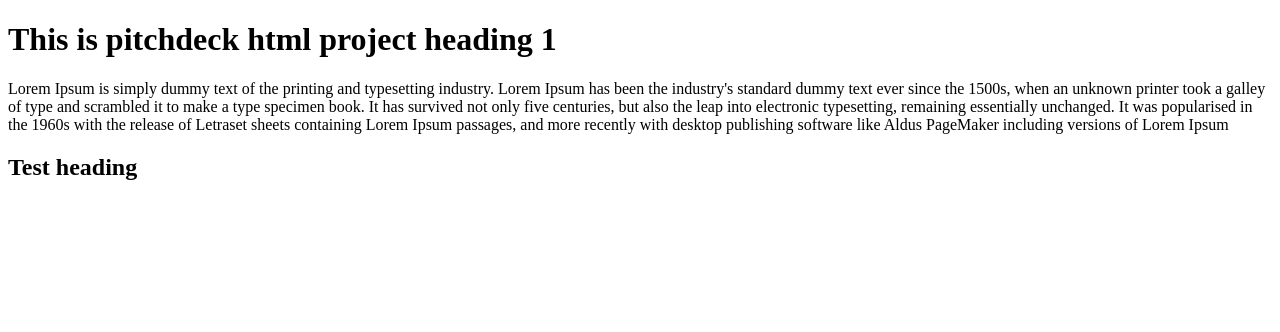
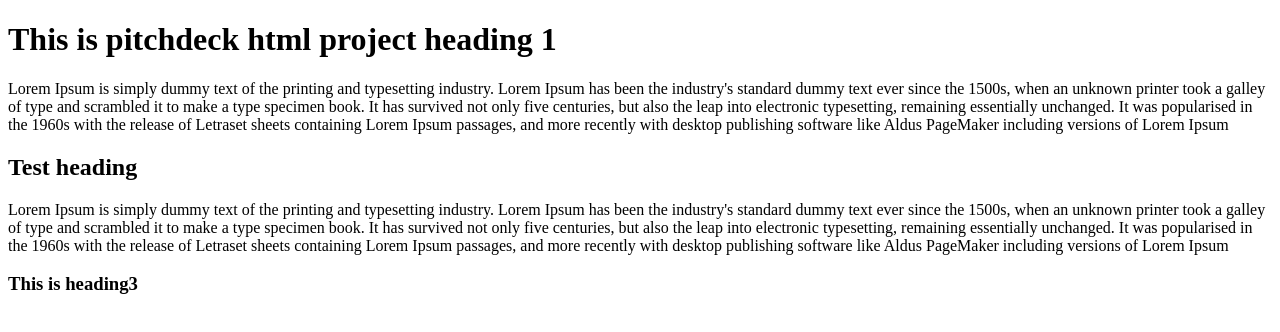
Before and after one commit to MiriyalaMuraliKrishna/pitchdeckBranch, a plain HTML site: page index.html in a window 1280 px wide. Drawn offline with Linux system fonts and the light colour scheme.

Commit message:
updated h3 tag

```diff
--- a/index.html
+++ b/index.html
@@ -6,6 +6,9 @@
 <body>
 	<h1>This is pitchdeck html project heading 1</h1>
 	<p>Lorem Ipsum is simply dummy text of the printing and typesetting industry. Lorem Ipsum has been the industry's standard dummy text ever since the 1500s, when an unknown printer took a galley of type and scrambled it to make a type specimen book. It has survived not only five centuries, but also the leap into electronic typesetting, remaining essentially unchanged. It was popularised in the 1960s with the release of Letraset sheets containing Lorem Ipsum passages, and more recently with desktop publishing software like Aldus PageMaker including versions of Lorem Ipsum</p>
-<h2>Test heading</h2>
+	<h2>Test heading</h2>
+	<p>Lorem Ipsum is simply dummy text of the printing and typesetting industry. Lorem Ipsum has been the industry's standard dummy text ever since the 1500s, when an unknown printer took a galley of type and scrambled it to make a type specimen book. It has survived not only five centuries, but also the leap into electronic typesetting, remaining essentially unchanged. It was popularised in the 1960s with the release of Letraset sheets containing Lorem Ipsum passages, and more recently with desktop publishing software like Aldus PageMaker including versions of Lorem Ipsum</p>
+	<h3>This is heading3</h3>
+
 </body>
 </html>
```
